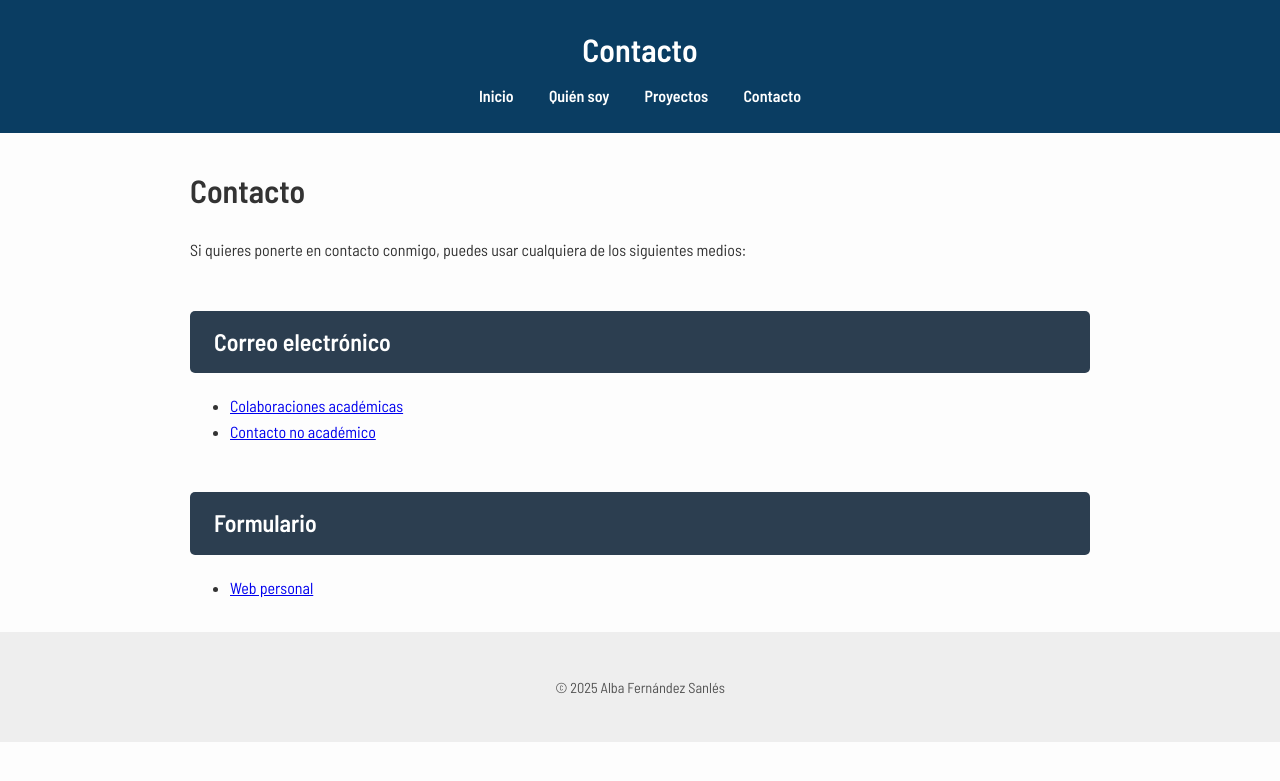
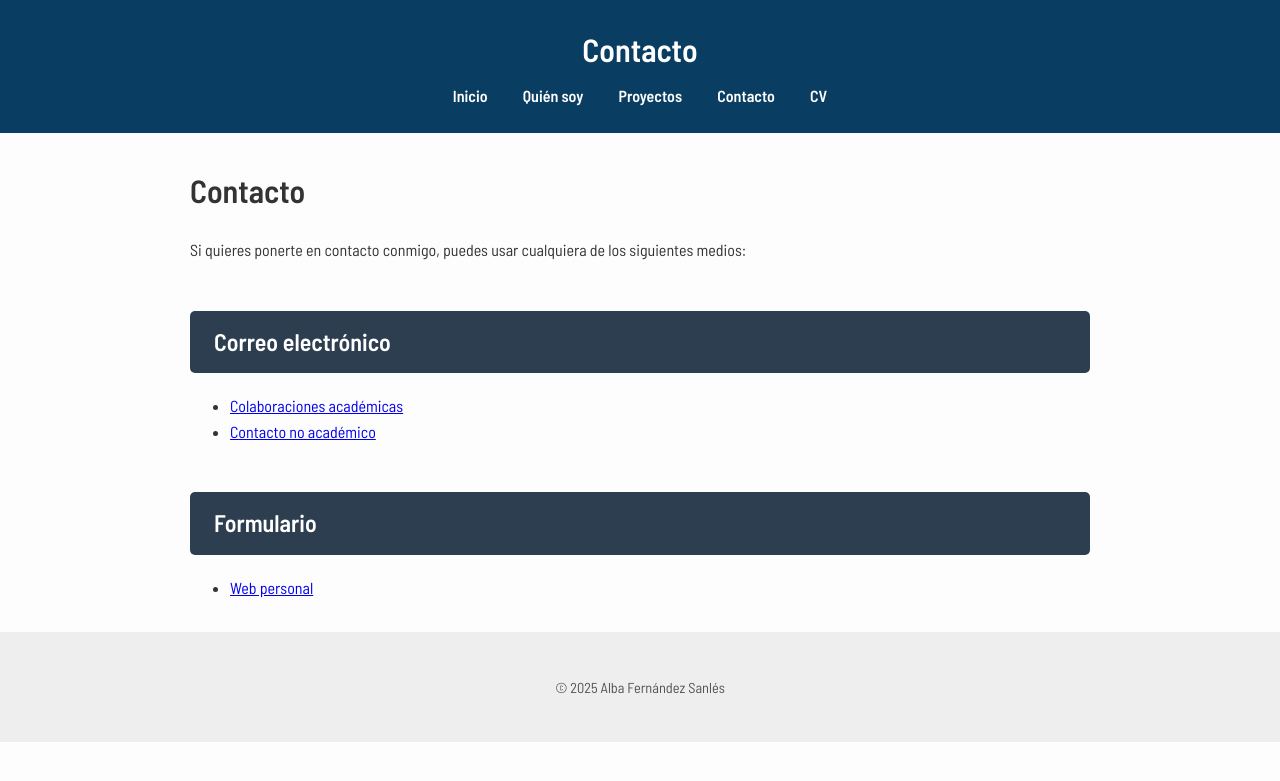
Before and after one commit to albafsanles/albafsanles.github.io, a Jekyll site: the page built from contact.md, in a window 1280 px wide. Shown: the top 781 px of the page. Built offline with Jekyll 4.4.1, drawn with Linux system fonts in a browser that asks for light colours.

```diff
--- a/_layouts/projects.html
+++ b/_layouts/projects.html
@@ -16,7 +16,8 @@
       <a href="{{ "/about/" | relative_url }}">Quién soy</a>
       <a href="{{ "/projects/" | relative_url }}">Proyectos</a>
       <a href="{{ "/contact/" | relative_url }}">Contacto</a>
-    </nav>
+      <a href="{{ "/cv/" | relative_url }}">CV</a>
+   </nav>
   </header>
 
   <main>
```
